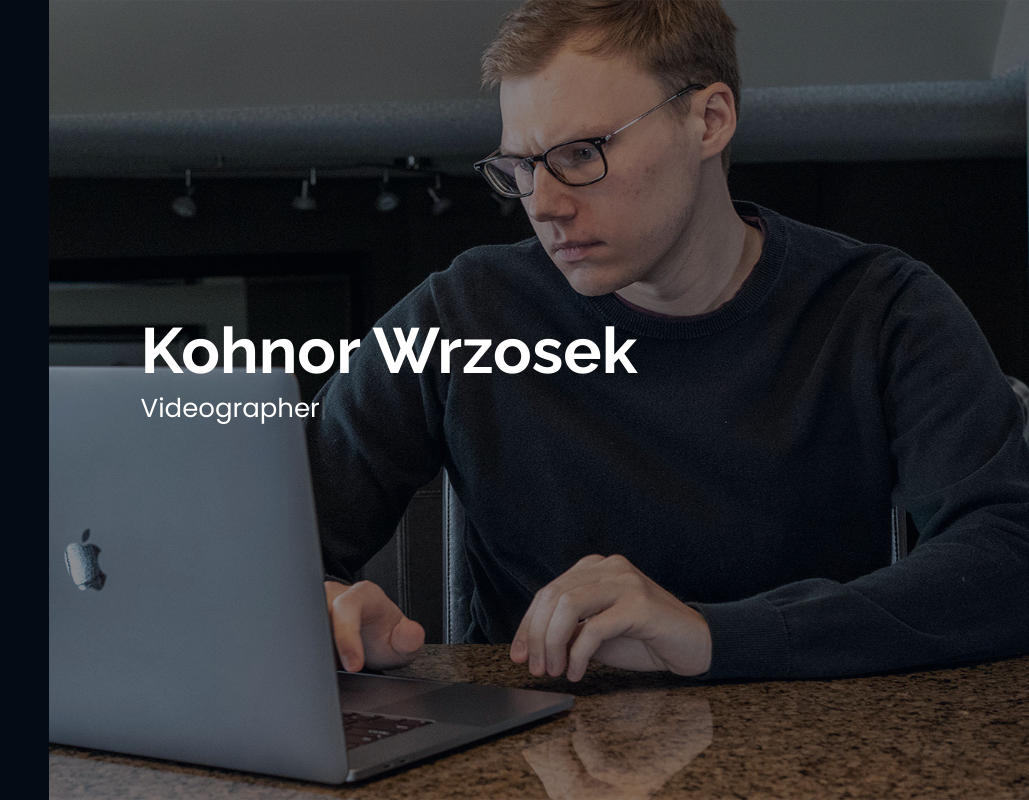
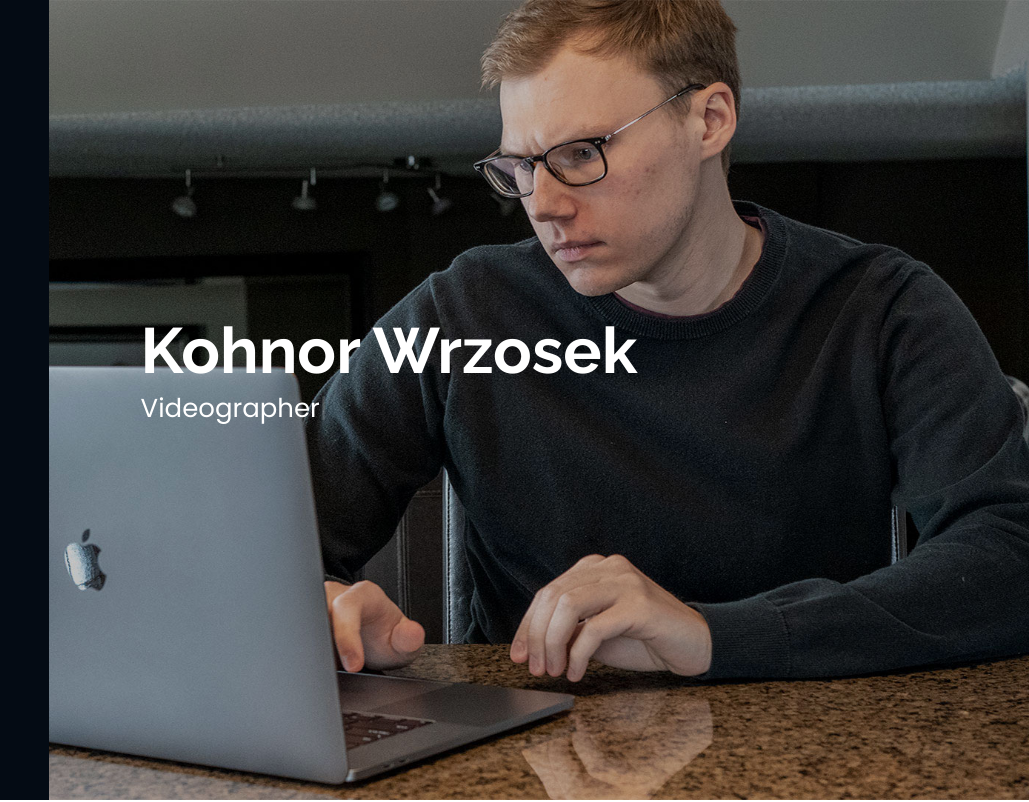
Before and after one commit to kohnorw/Portfolio, a plain HTML site: page index.html in a window 1280 px wide. Shown: the top 802 px of the page, 251-1280 px from the left. Drawn offline with nearby package versions, Linux system fonts and the light colour scheme.

Commit message:
Add files via upload

```diff
--- a/assets/css/style.css
+++ b/assets/css/style.css
@@ -198,16 +198,7 @@ h1, h2, h3, h4, h5, h6 {
   background-size: cover;
   margin-bottom: auto;
 }
-#hero:before {
-  content: "";
-  background: rgba(5, 13, 24, 0.3);
-  position: absolute;
-  bottom: 0;
-  top: 0;
-  left: 0;
-  right: 0;
-  z-index: 1;
-}
+
 #hero .hero-container {
   position: relative;
   z-index: 2;
```
